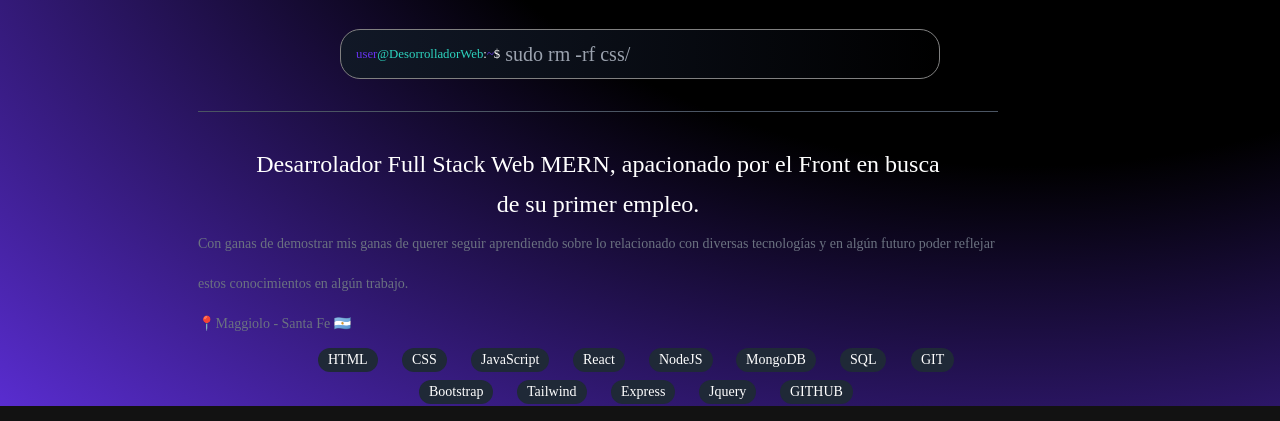
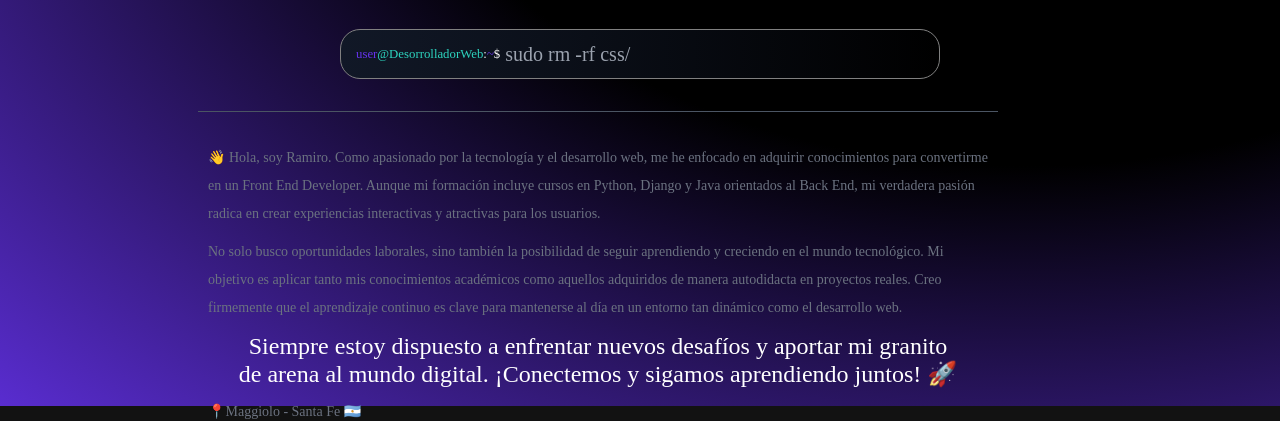
Before and after one commit to RamiroUrt/Porfolio-Ramiro.Urteaga, an Astro site: page / in a window 1280 px wide. Shown: the part 394-815 px from the top of the page. Built offline with nearby package versions, Linux system fonts and the light colour scheme; Astro itself is replaced by a stand-in of ours.

Commit message:
Description

```diff
--- a/src/pages/index.astro
+++ b/src/pages/index.astro
@@ -3,6 +3,7 @@ import Badge from '../components/Badge.astro';
 import Layout from '../layouts/Layout.astro';
 import Languaje from '../components/Languaje.astro'
 import Frameworks from '../components/Frameworks.astro'
+
 
 ---
 <Layout
@@ -20,11 +21,12 @@ import Frameworks from '../components/Frameworks.astro'
 				</p>
 				<input class="input" placeholder="sudo rm -rf css/" type="text">
 			  </div>
-			<section class="leading-[2.5rem] break-all w-[40em] max-w-[900px] " id="sobreMi">
+			<section class="  w-[40em] max-w-[900px] " id="sobreMi">
 				<hr class="my-[10px] my-[2rem] border-gray-600">
-					<h2 class="text-[24px] flex text-center items-center aling-center mx-[3.5rem]">Desarrolador Full Stack Web MERN, apacionado por el Front en busca de su primer empleo.</h2>
-				<p class="text-[14px] flex text-gray-500">Con ganas de demostrar mis ganas de querer seguir aprendiendo sobre lo relacionado con diversas tecnologías y en algún futuro poder reflejar estos conocimientos en algún trabajo.</p>
-				<p class="text-[14px] text-gray-500">📍Maggiolo - Santa Fe 🇦🇷</p>
+				<p class="text-[14px]  text-gray-500 m-[10px] text-wrap">👋 Hola, soy Ramiro. Como apasionado por la tecnología y el desarrollo web, me he enfocado en adquirir conocimientos para convertirme en un Front End Developer. Aunque mi formación incluye cursos en Python, Django y Java orientados al Back End, mi verdadera pasión radica en crear experiencias interactivas y atractivas para los usuarios.</p>
+				<p class="text-[14px]  text-gray-500 m-[10px] text-wrap">No solo busco oportunidades laborales, sino también la posibilidad de seguir aprendiendo y creciendo en el mundo tecnológico. Mi objetivo es aplicar tanto mis conocimientos académicos como aquellos adquiridos de manera autodidacta en proyectos reales. Creo firmemente que el aprendizaje continuo es clave para mantenerse al día en un entorno tan dinámico como el desarrollo web.</p>
+					<h2 class="text-[24px] flex text-center  mx-[2.5rem]">Siempre estoy dispuesto a enfrentar nuevos desafíos y aportar mi granito de arena al mundo digital. ¡Conectemos y sigamos aprendiendo juntos! 🚀</h2>
+				<p class="text-[14px] text-gray-500  m-[10px]">📍Maggiolo - Santa Fe 🇦🇷</p>
 			</section>
 
 			<section class="gap-2">
```
